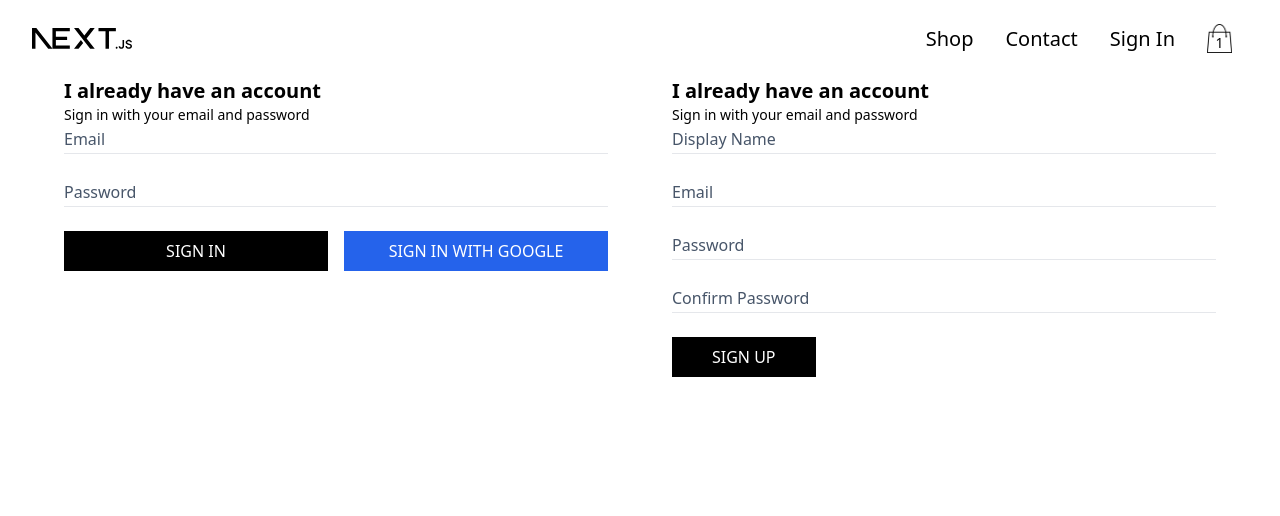
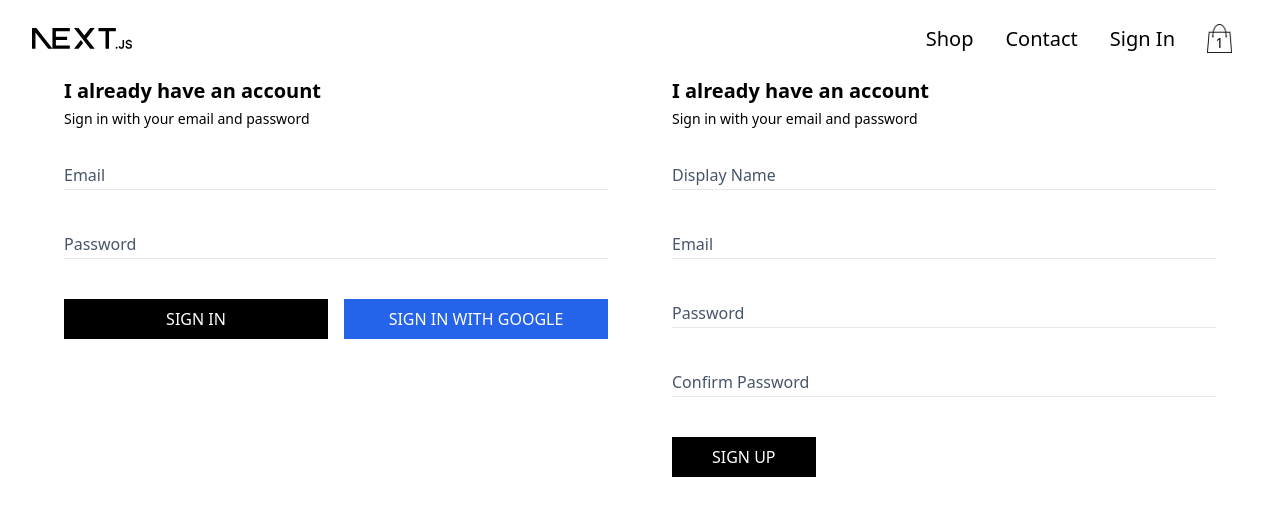
Before and after one commit to jafar-fahimi/next-clothes-store, a Next.js app: page /signin in a window 1280 px wide. Shown: the top 516 px of the page. Built offline with nearby package versions, Linux system fonts and the light colour scheme.

Commit message:
signin.tsx padding corrected

```diff
--- a/pages/signin.tsx
+++ b/pages/signin.tsx
@@ -5,12 +5,12 @@ export default function Signin() {
     <section className="flex flex-col md:flex-row md:justify-center mx-auto">
       <div className="w-full px-8">
         <h2 className="text-xl font-semibold">I already have an account</h2>
-        <p className="text-sm">Sign in with your email and password</p>
+        <p className="text-sm mb-8 mt-1">Sign in with your email and password</p>
         <form action="#" method="post">
           <input type="email" placeholder="Email" className="placeholder-slate-600  py-[2px] block w-full" />
-          <hr className="w-full mb-6" />
+          <hr className="w-full mb-10" />
           <input type="password" placeholder="Password" className="placeholder-slate-600  py-[2px] block w-full" />
-          <hr className="w-full mb-6" />
+          <hr className="w-full mb-10" />
           <div className="flex justify-between gap-x-4 mt-4">
             <button className="flex-1 uppercase px-6 py-2 bg-black text-white">Sign in</button>
             <button className="flex-1 uppercase px-6 py-2 bg-blue-600 text-white">Sign in with google</button>
@@ -19,17 +19,17 @@ export default function Signin() {
       </div>
       <div className=" w-full px-8">
         <h2 className="text-xl font-semibold">I already have an account</h2>
-        <p className="text-sm">Sign in with your email and password</p>
+        <p className="text-sm mb-8 mt-1">Sign in with your email and password</p>
 
         <form action="#" method="post">
           <input type="text" placeholder="Display Name" className="placeholder-slate-600 block py-[2px] w-full" />
-          <hr className="w-full mb-6"/>
+          <hr className="w-full mb-4 md:mb-10"/>
           <input type="email" placeholder="Email" className="placeholder-slate-600 block py-[2px] w-full" />
-          <hr className="w-full mb-6"/>
+          <hr className="w-full mb-4 md:mb-10"/>
           <input type="password" placeholder="Password" className="placeholder-slate-600 block py-[2px] w-full" />
-          <hr className="w-full mb-6"/>
+          <hr className="w-full mb-4 md:mb-10"/>
           <input type="password" placeholder="Confirm Password" className="placeholder-slate-600 block py-[2px] w-full" />
-          <hr className="w-full mb-6"/>
+          <hr className="w-full mb-4 md:mb-10"/>
           <button className="uppercase px-10 py-2 bg-black text-white">Sign up</button>
         </form>
       </div>
```
